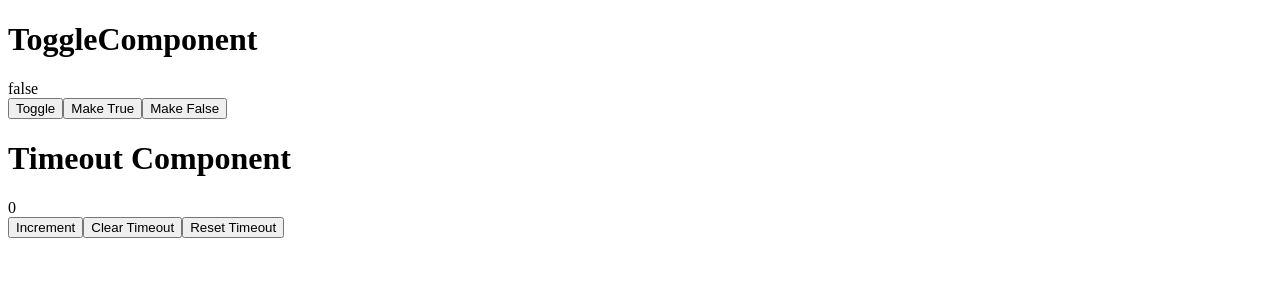
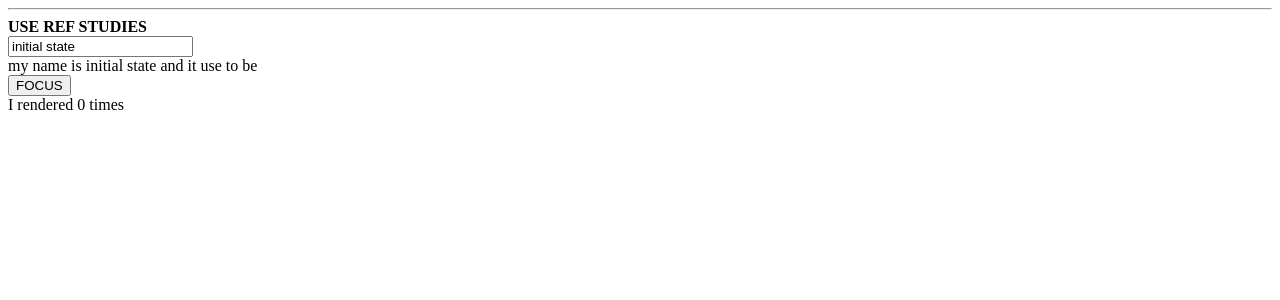
Before and after one commit to gabrielrsp/react-custom-hooks, a React (Vite) app: page / in a window 1280 px wide. Shown: the top 300 px of the page. Built offline with nearby package versions, Linux system fonts and the light colour scheme.

Commit message:
useRef use cases

```diff
--- a/src/App.tsx
+++ b/src/App.tsx
@@ -1,15 +1,67 @@
-import { useState } from 'react'
+import { useEffect, useRef, useState } from 'react'
 import TimeoutComponent from './CustomHooks/useTimeout/TimeoutComponent'
 import ToggleComponent from './CustomHooks/useToggle/ToggleComponent'
 
 function App() {
+
+  const [name, setName] = useState('initial state')
+  const [count, setCount] = useState(0)
+
+ // ----- REFS ------ //
+ /* Refs are usefull for:
+  * not cause additional re-renders
+  * accessing dom elements without querySelector(#someTagId)
+  * persisting values across renders without causing re-renders !!!!!!!
+ */
+  const renderCount = useRef(0) as any  // this returns just an object with a current property { current : 0 }
+  // WHEN WE UPDATE THAT current property of useRef, that's what gets persisted between different renders
+  // the property current from useRef is not monitored by the reconciliation algorithm !!!!!!!
+  const inputRef = useRef() as any
+  const prevName = useRef('')
+
+  useEffect(() => {
+    renderCount.current = renderCount.current + 1
+    // setCount(prevCount => prevCount + 1)  // infinite loop
+  })
+
+
+  // Storing previous value of a state
+  useEffect(() => {
+    prevName.current = name
+  }, [name]) // só vai rodar quando for alterado, ou seja, na primeira esse useEffect não roda pois apenas inicializou
+
+
+  function focus () {
+   inputRef.current.focus()  // Ao passar inputRef na prop ref de uma tag, o valor de current = tag
+    // é como utilizar o document.querySelector para pegar a referencia de uma tag na dom
+
+    //SAME AS
+    // console.log(document.querySelector("#lei"))
+    // document.querySelector<HTMLInputElement>("#lei")?.focus()
+  }
+
+
+
   return (
-    <div className="App">
-      <h1>ToggleComponent</h1>
-      <ToggleComponent/>
-      <h1>Timeout Component</h1>
-      <TimeoutComponent/>
-    </div>
+    <>
+      {/* <div className="App">
+        <h1>ToggleComponent</h1>
+        <ToggleComponent/>
+        <h1>Timeout Component</h1>
+        <TimeoutComponent/>
+      </div> */}
+
+      <hr />
+      <strong>USE REF STUDIES</strong> <br/>
+
+      <input  ref={inputRef}  id="lei" value={name} onChange={(e) => setName(e.target.value)} />
+      <div>my name is {name} and it use to be {prevName.current} </div>
+
+      <button onClick={focus}> FOCUS </button>
+
+      <div>I rendered {renderCount.current} times</div>
+
+    </>
   )
 }
 
```
